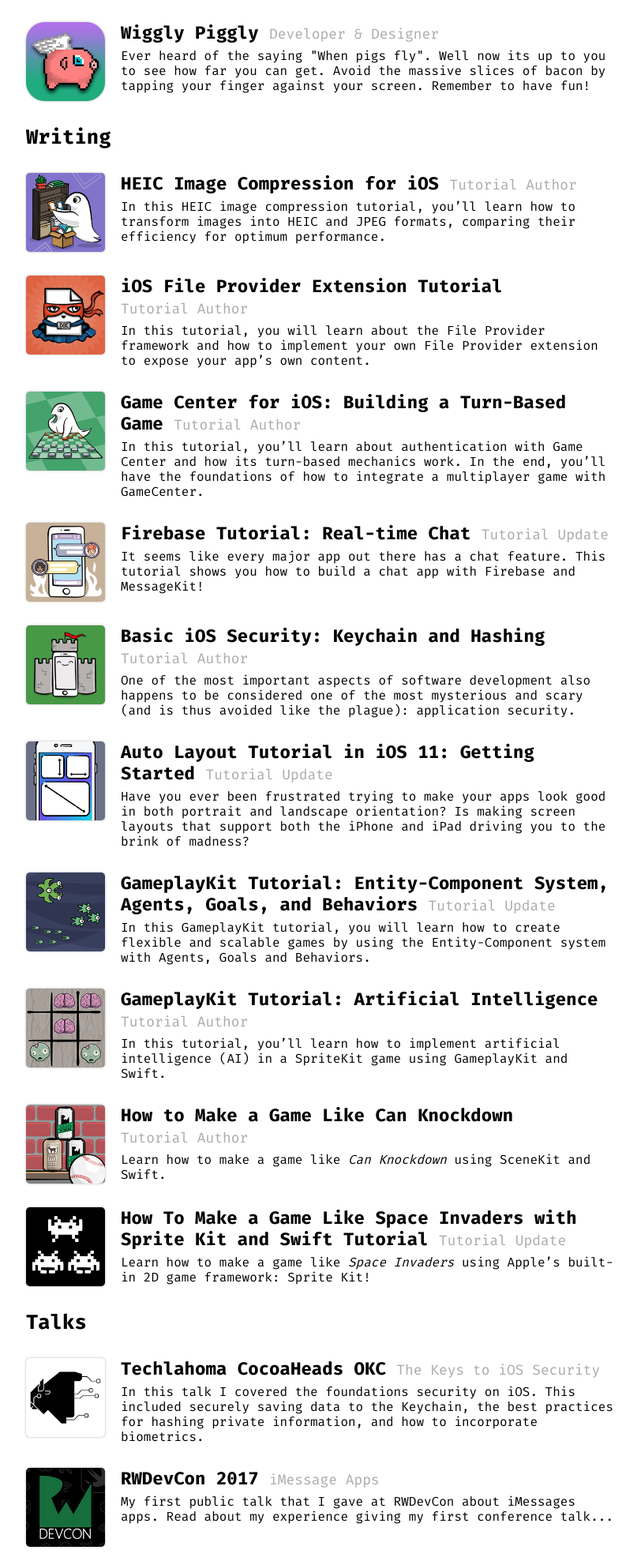
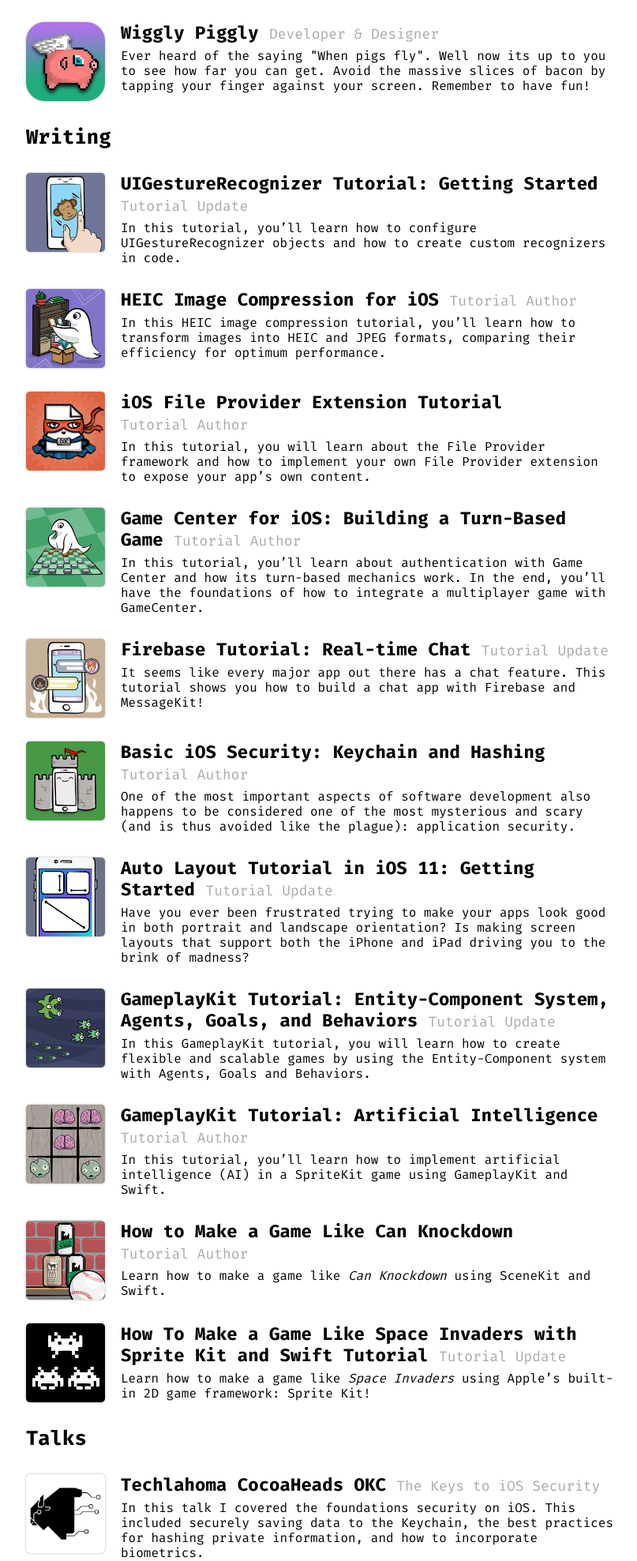
Before and after one commit to naturaln0va/ackermann-io, a Flask app: page /apps in a window 1280 px wide. Shown: the part 1103-3080 px from the top of the page at 79% size, without its empty margins (232-1039 px from the left). Run offline with Flask 2, Linux system fonts and the light colour scheme; some libraries are stand-ins or nearby versions.

Commit message:
updated the portfolio page
added the gesture recognizer tutorial

```diff
--- a/app/templates/portfolio.html
+++ b/app/templates/portfolio.html
@@ -60,6 +60,13 @@
 			</a>
 		</div>
 		<h1>Writing</h1>
+		<div class="content-item">
+			<a href="https://www.raywenderlich.com/6747815-uigesturerecognizer-tutorial-getting-started">
+				<img src="/static/assets/gesture-tutorial.jpg">
+				<h2>UIGestureRecognizer Tutorial: Getting Started <span class="role">Tutorial&nbsp;Update</span></h2>
+				<p>In this tutorial, you’ll learn how to configure UIGestureRecognizer objects and how to create custom recognizers in code.</p>
+			</a>
+		</div>
 		<div class="content-item">
 			<a href="https://www.raywenderlich.com/4726843-heic-image-compression-for-ios">
 				<img src="/static/assets/heic-tutorial.jpg">
```
Also changed, not shown: app/static/assets/gesture-tutorial.jpg (added).
